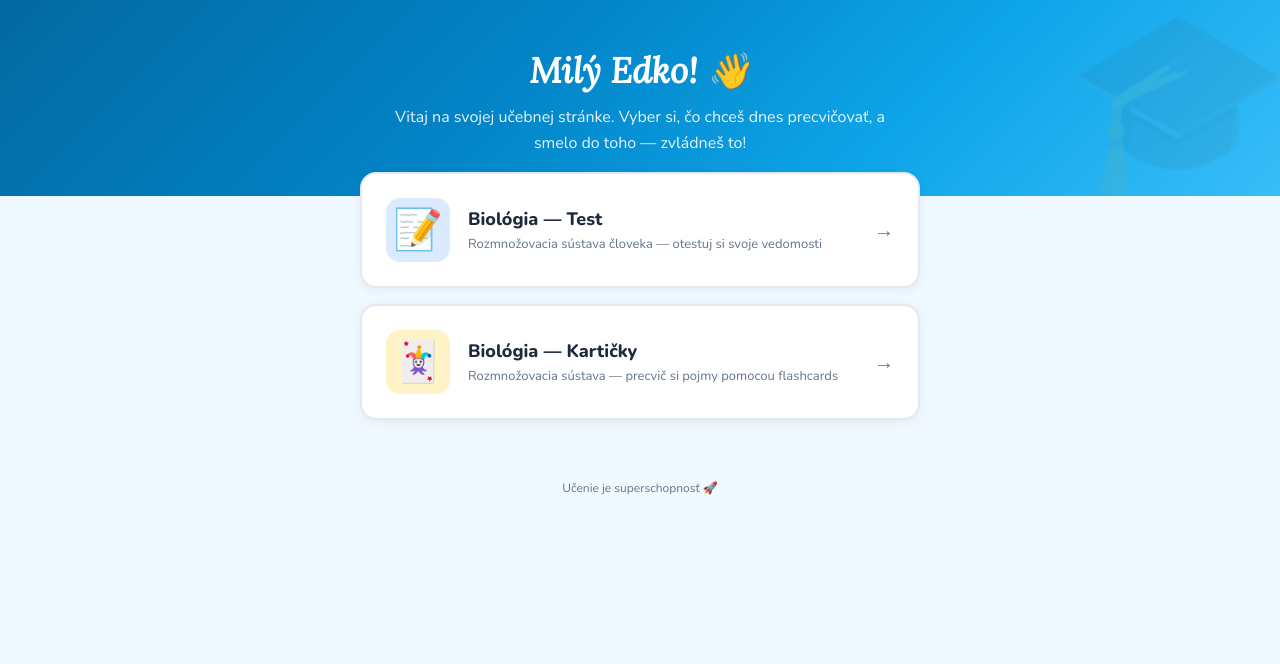
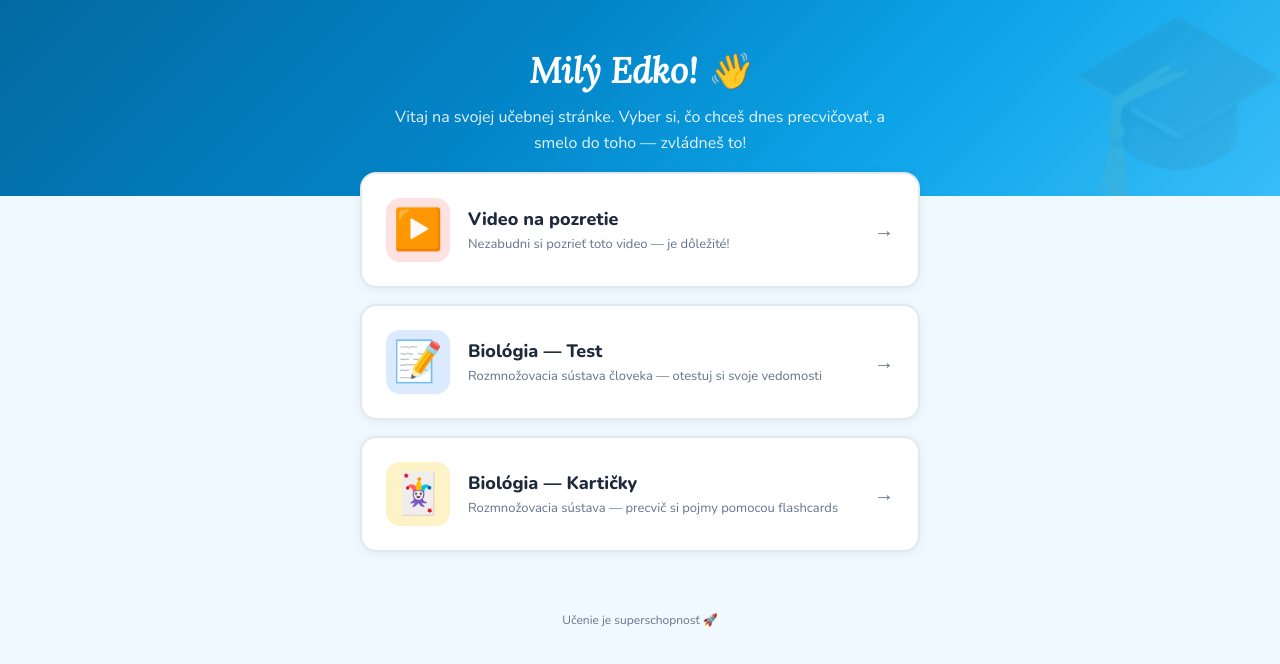
Before and after one commit to dbencik/edko_vercel, a plain HTML site: page index.html in a window 1280 px wide. Drawn offline with nearby package versions, Linux system fonts and the light colour scheme.

Commit message:
Add video link card to landing page

```diff
--- a/index.html
+++ b/index.html
@@ -84,6 +84,7 @@ body { font-family:'Nunito',sans-serif; background:var(--bg); color:var(--text);
   justify-content: center;
   border-radius: 14px;
 }
+.card-icon.video { background: #fee2e2; }
 .card-icon.exam { background: #dbeafe; }
 .card-icon.flash { background: #fef3c7; }
 .card-body h2 {
@@ -125,6 +126,15 @@ body { font-family:'Nunito',sans-serif; background:var(--bg); color:var(--text);
 </div>
 
 <div class="cards">
+  <a class="card" href="https://youtu.be/fxvOPdOYyeo?is=r_TgQYgzKLbwGFL_" target="_blank" rel="noopener">
+    <div class="card-icon video">▶️</div>
+    <div class="card-body">
+      <h2>Video na pozretie</h2>
+      <p>Nezabudni si pozrieť toto video — je dôležité!</p>
+    </div>
+    <span class="arrow">→</span>
+  </a>
+
   <a class="card" href="exam_biology_reproductive_system.html">
     <div class="card-icon exam">📝</div>
     <div class="card-body">
```
